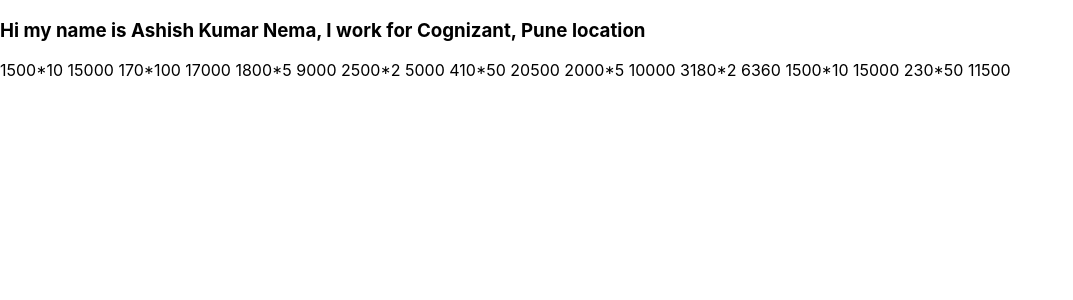
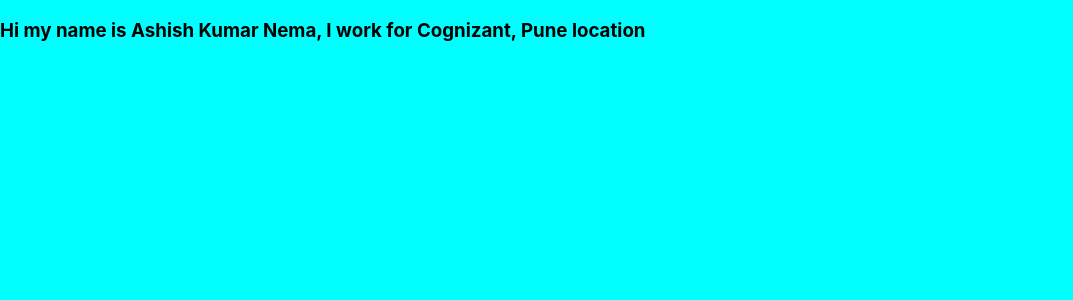
Before and after one commit to aashishnema/reactlivewebsite, a React (Create React App) app: page / in a window 1280 px wide. Shown: the top 300 px of the page, without its empty margins (0-1073 px from the left). Built offline with nearby package versions, Linux system fonts and the light colour scheme.

Commit message:
updating UI from VSCode

```diff
--- a/src/App.css
+++ b/src/App.css
@@ -5,6 +5,10 @@
 .App-logo {
   height: 40vmin;
   pointer-events: none;
+}
+body
+{
+  background-color:aqua;
 }
 
 @media (prefers-reduced-motion: no-preference) {
--- a/src/components/HelloWorld.js
+++ b/src/components/HelloWorld.js
@@ -3,18 +3,10 @@
 function HelloWorld(){
     return (
 
-        <>
+        <span className="bodyClass">
         <h3>Hi my name is Ashish Kumar Nema, I work for Cognizant, Pune location </h3>
-        <p>1500*10 15000
-            170*100 17000
-            1800*5 9000
-            2500*2 5000
-            410*50 20500
-            2000*5 10000
-            3180*2  6360
-            1500*10   15000
-            230*50  11500</p>
-            </>
+
+            </span>
     )
 }
 
```
